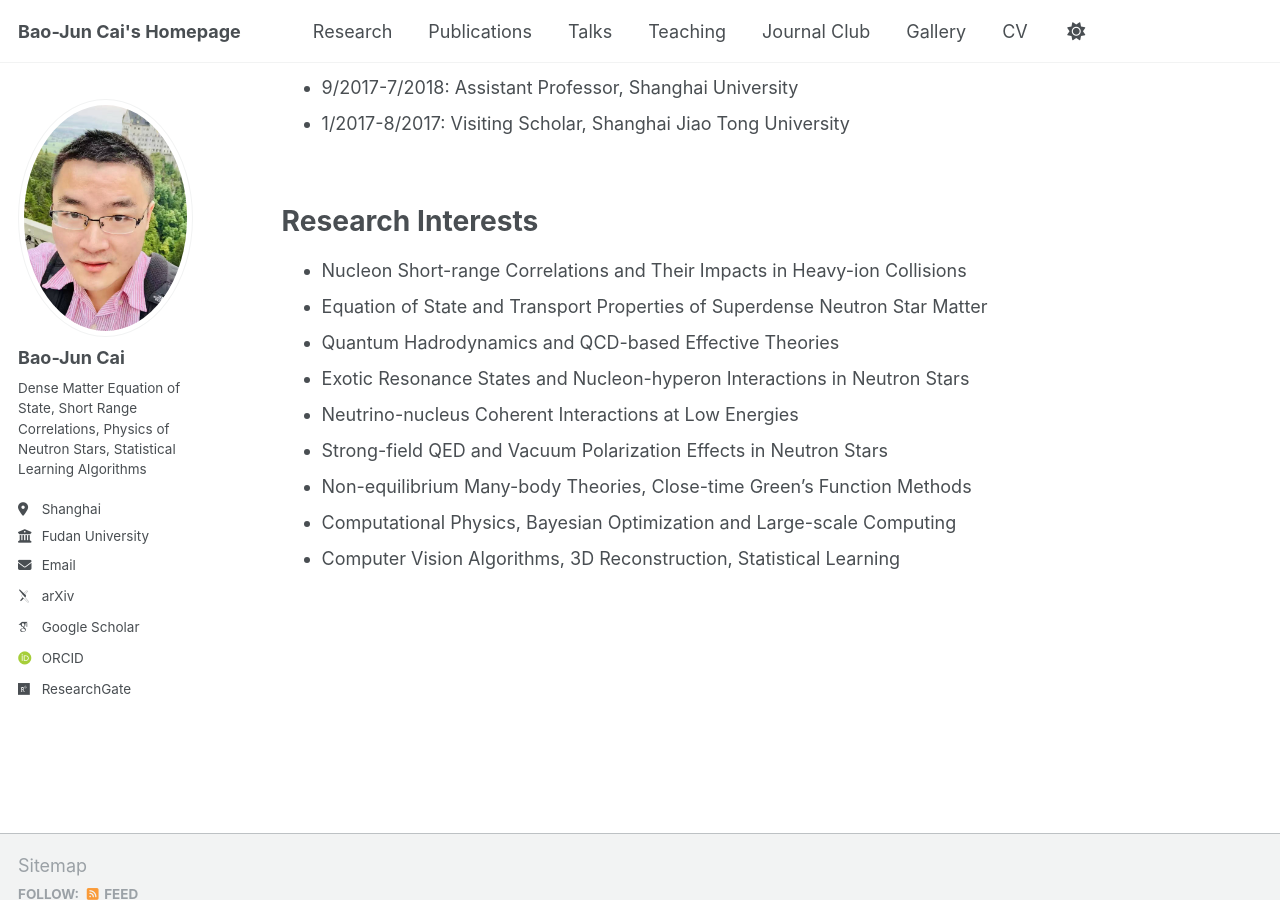
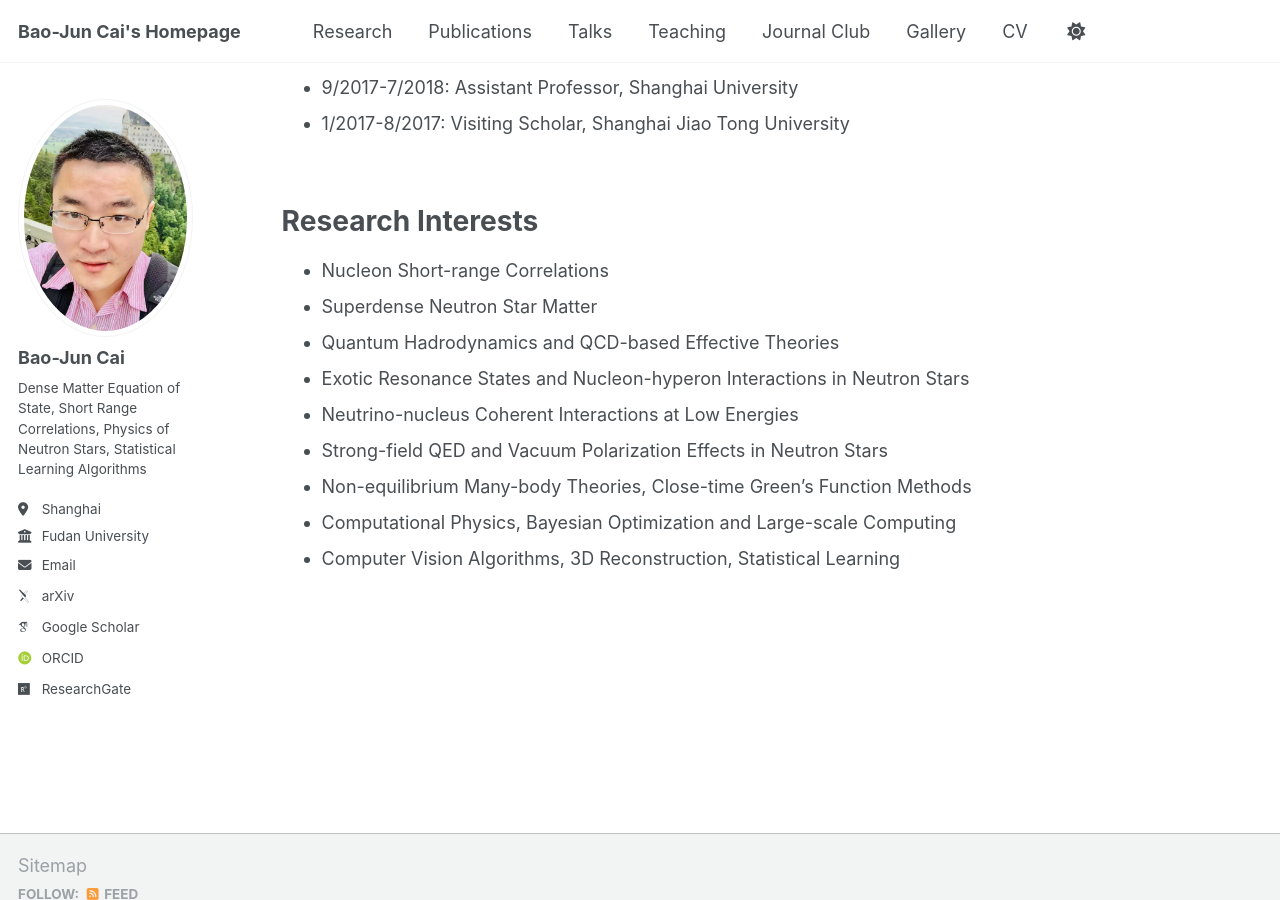
Before and after one commit to bjcai-phys/bjcai-phys.github.io, a Jekyll site: the page built from _pages/cv.md, in a window 1280 px wide and 900 px high, scrolled down 679 px. Built offline with Jekyll 4.4.1, drawn with Linux system fonts in a browser that asks for light colours; some web fonts are replaced.

Commit message:
Update cv.md

```diff
--- a/_pages/cv.md
+++ b/_pages/cv.md
@@ -34,8 +34,8 @@ Work experience
 
 Research Interests
 ======
-* Nucleon Short-range Correlations and Their Impacts in Heavy-ion Collisions
-* Equation of State and Transport Properties of Superdense Neutron Star Matter
+* Nucleon Short-range Correlations
+* Superdense Neutron Star Matter
 * Quantum Hadrodynamics and QCD-based Effective Theories
 * Exotic Resonance States and Nucleon-hyperon Interactions in Neutron Stars
 * Neutrino-nucleus Coherent Interactions at Low Energies
```
